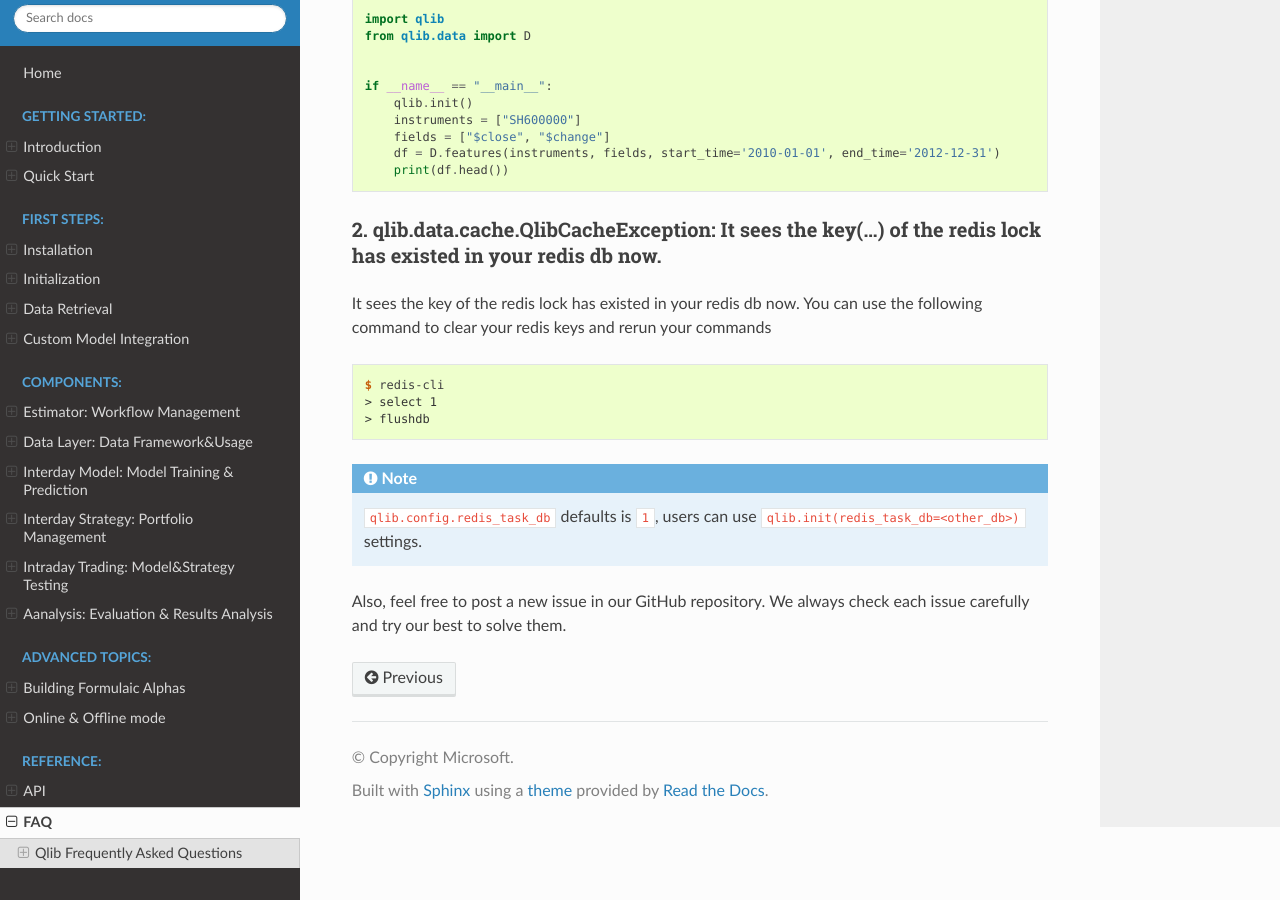
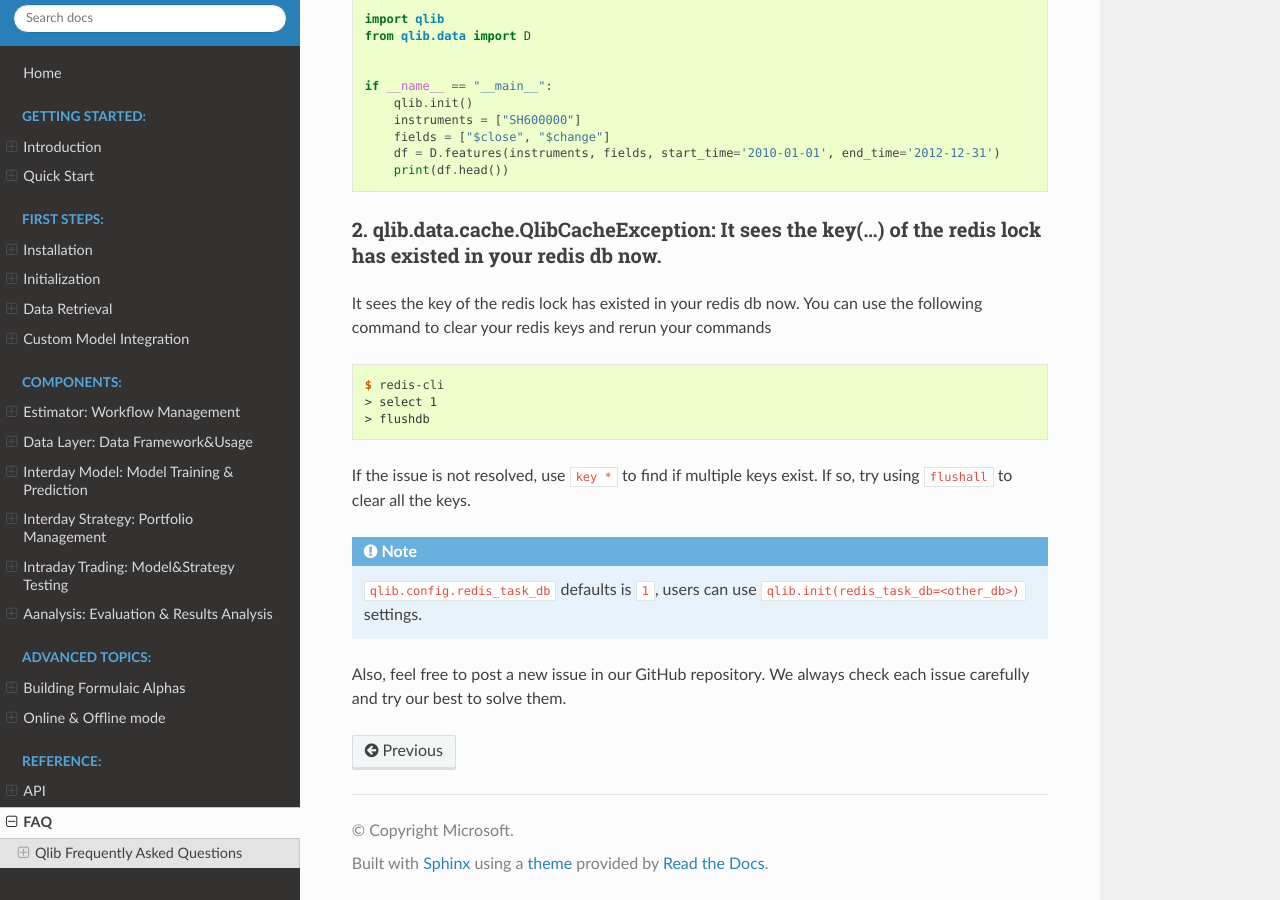
Before and after one commit to microsoft/qlib, a Sphinx documentation site: the page built from docs/FAQ/FAQ.rst, in a window 1280 px wide and 900 px high, scrolled down 869 px. Built offline with Sphinx 7.4.7 and the Read the Docs theme 2.0.0, drawn with Linux system fonts in a browser that asks for light colours; pages that are not in the unit, such as notebooks, are missing from menus.

Commit message:
Update FAQ.rst

```diff
--- a/docs/FAQ/FAQ.rst
+++ b/docs/FAQ/FAQ.rst
@@ -62,6 +62,7 @@ It sees the key of the redis lock has existed in your redis db now. You can use
     > select 1
     > flushdb
 
+If the issue is not resolved, use ``key *`` to find if multiple keys exist. If so, try using ``flushall`` to clear all the keys.
 
 .. note::
 
```
